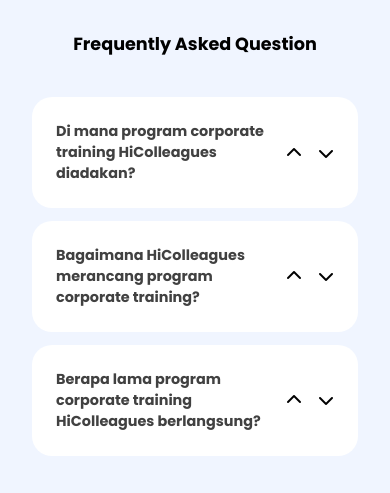
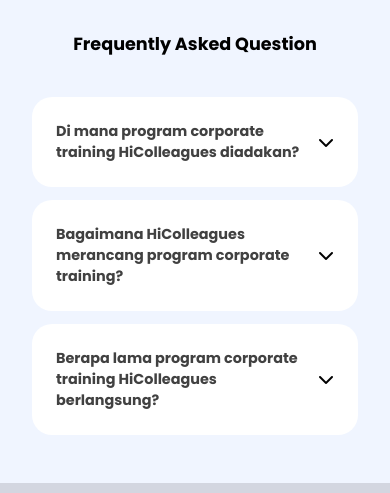
Before and after one commit to taufiksty/challange-corporate-page, a plain HTML site: page index.html in a window 390 px wide. Shown: the part 8080-8573 px from the top of the page. Drawn offline with Linux system fonts and the light colour scheme.

Commit message:
fix: icon dropdown up onstart display none

```diff
--- a/index.html
+++ b/index.html
@@ -550,8 +550,9 @@
                 <div class="dropdown-item">
                     <div class="dropdown-question">
                         <p class="question">Di mana program corporate training HiColleagues diadakan?</p>
-                        <i class="fa-solid fa-chevron-up icon-chevron-up"></i>
-                        <i class="fa-solid fa-chevron-down icon-chevron-down active"></i>
+                        <i class="fa-solid fa-chevron-up icon-chevron-up"
+                           style="display: none;"></i>
+                        <i class="fa-solid fa-chevron-down icon-chevron-down"></i>
                     </div>
                     <p class="answer">Program corporate training HiColleagues dapat diadakan secara offline di lokasi
                         Anda, di salah
@@ -561,8 +562,9 @@
                 <div class="dropdown-item">
                     <div class="dropdown-question">
                         <p class="question">Bagaimana HiColleagues merancang program corporate training?</p>
-                        <i class="fa-solid fa-chevron-up icon-chevron-up"></i>
-                        <i class="fa-solid fa-chevron-down icon-chevron-down active"></i>
+                        <i class="fa-solid fa-chevron-up icon-chevron-up"
+                           style="display: none;"></i>
+                        <i class="fa-solid fa-chevron-down icon-chevron-down"></i>
                     </div>
                     <p class="answer">Kami berkolaborasi dengan klien untuk memahami kebutuhan dan tujuan pelatihan
                         mereka. Kemudian merancang program yang
@@ -572,8 +574,9 @@
                 <div class="dropdown-item">
                     <div class="dropdown-question">
                         <p class="question">Berapa lama program corporate training HiColleagues berlangsung?</p>
-                        <i class="fa-solid fa-chevron-up icon-chevron-up"></i>
-                        <i class="fa-solid fa-chevron-down icon-chevron-down active"></i>
+                        <i class="fa-solid fa-chevron-up icon-chevron-up"
+                           style="display: none;"></i>
+                        <i class="fa-solid fa-chevron-down icon-chevron-down"></i>
                     </div>
                     <p class="answer">Durasi program corporate training HiColleagues bervariasi dari beberapa jam hingga
                         beberapa hari yang disesuaikan dengan
--- a/script.js
+++ b/script.js
@@ -143,8 +143,13 @@
     const iconChevronDown = item.querySelector(".icon-chevron-down");
     question.addEventListener("click", () => {
         answer.classList.toggle("active");
-        iconChevronUp.classList.toggle("active");
-        iconChevronDown.classList.toggle("active");
+        if (answer.classList.contains("active")) {
+            iconChevronUp.style.display = "block";
+            iconChevronDown.style.display = "none";
+        } else {
+            iconChevronUp.style.display = "none";
+            iconChevronDown.style.display = "block";
+        }
     });
 })
 
--- a/style.css
+++ b/style.css
@@ -1178,10 +1178,6 @@
     display: none;
 }
 
-.icon-chevron-down {
-    display: none;
-}
-
 .icon-chevron-up:hover, .icon-chevron-down:hover {
     color: #1579d6;
 }
```
